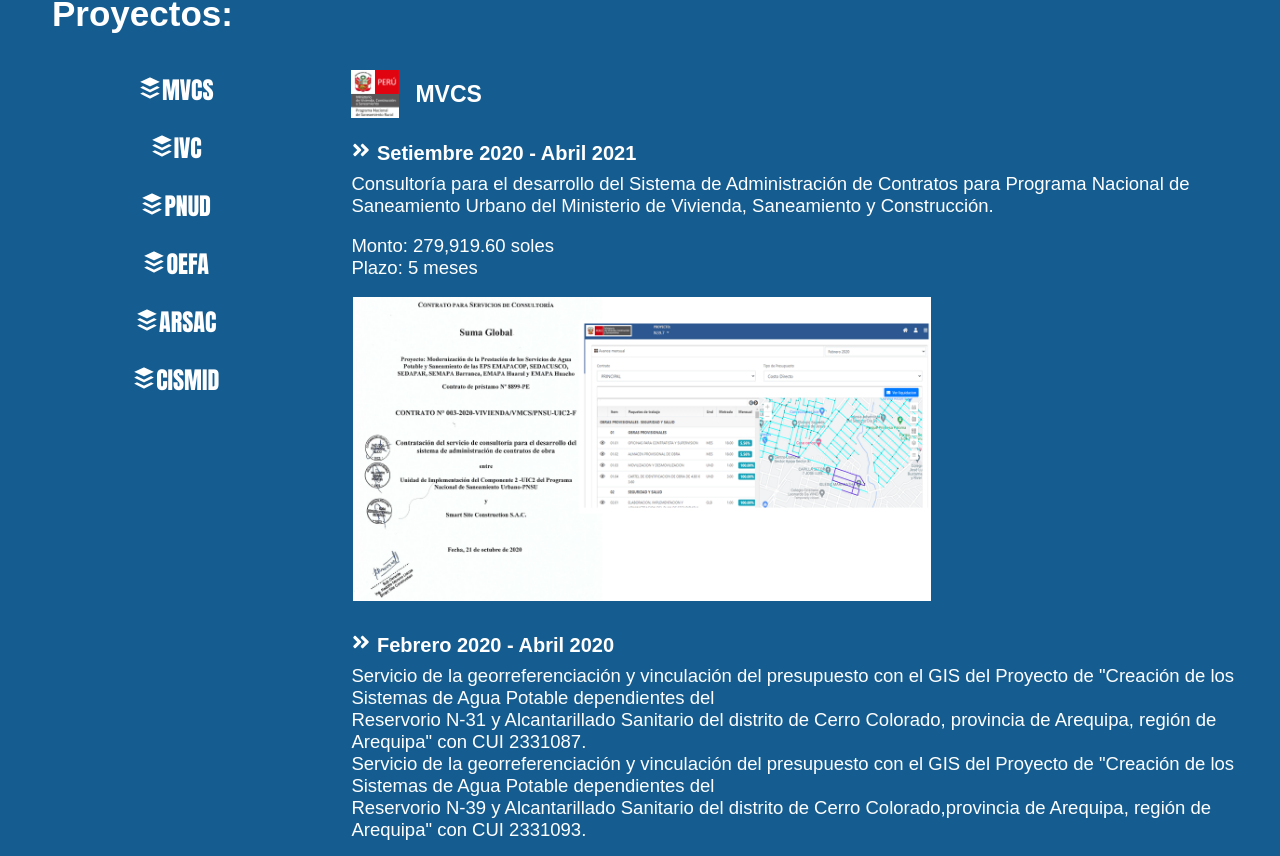
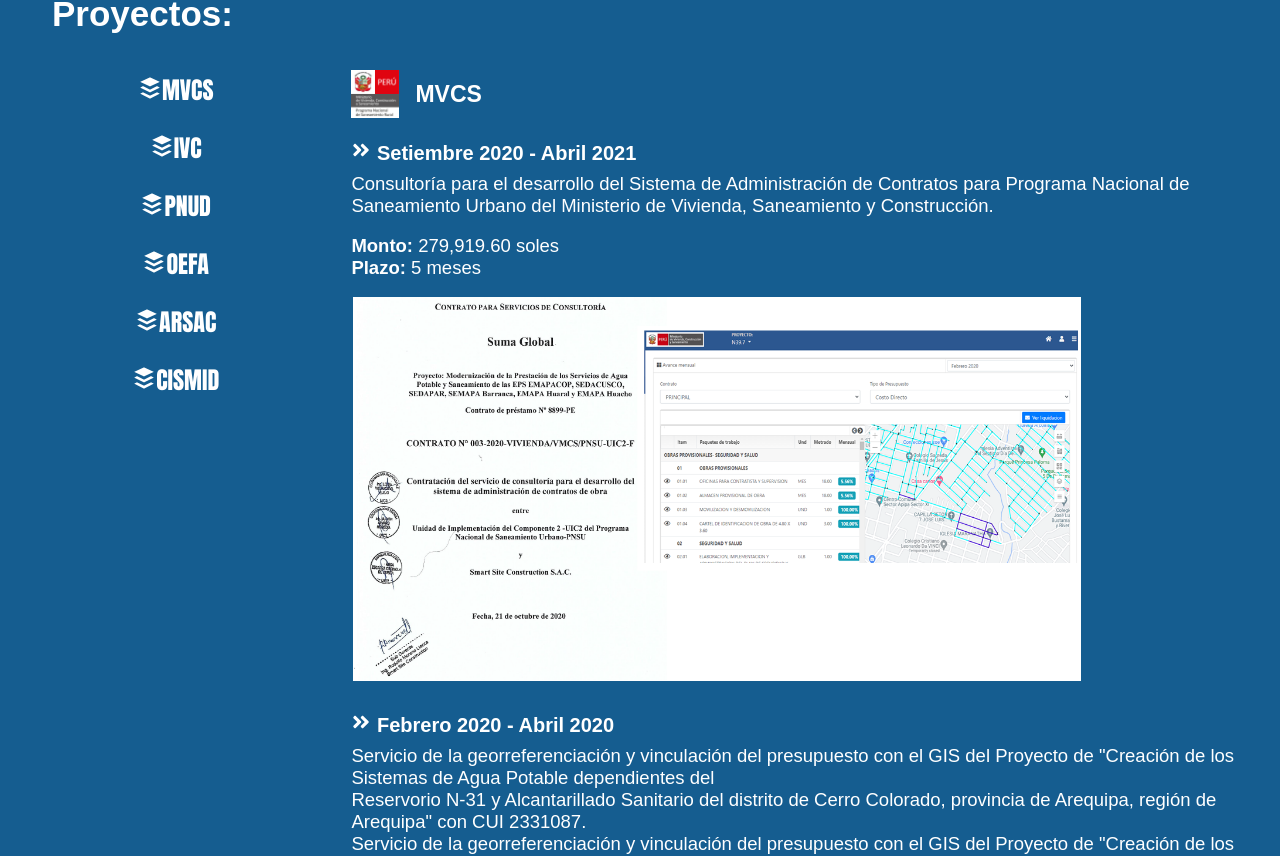
Before and after one commit to GiomarMLL/rodolfo, a React (Create React App) app: page / in a window 1280 px wide. Shown: the part 3243-4099 px from the top of the page. Built offline with nearby package versions, Linux system fonts and the light colour scheme.

Commit message:
change initial rodolfo value

```diff
--- a/src/Proyecto.js
+++ b/src/Proyecto.js
@@ -20,9 +20,13 @@
               )
            })}
            <br ></br>
-           <p>{proyect.monto}</p>
-           <p>{proyect.plazo}</p>
-           <img src={proyect.img}/>
+           {proyect.monto === '' ? '' :
+             <>
+              <p> <b>Monto:</b> {proyect.monto}</p>
+              <p> <b>Plazo:</b> {proyect.plazo}</p>
+             </>
+           }
+           <img style={{width:'120%'}}src={proyect.img}/>
          </div>
        ))}
 
--- a/src/proyectos_data.js
+++ b/src/proyectos_data.js
@@ -28,8 +28,8 @@
          'Consultoría para el desarrollo del Sistema de Administración de Contratos para Programa Nacional de',
          'Saneamiento Urbano del Ministerio de Vivienda, Saneamiento y Construcción.'
         ],
-        monto: 'Monto: 279,919.60 soles',
-        plazo: 'Plazo: 5 meses',
+        monto: '279,919.60 soles',
+        plazo: '5 meses',
         img: mvcs2
       },
       {
@@ -40,6 +40,8 @@
          'Servicio de la georreferenciación y vinculación del presupuesto con el GIS del Proyecto de "Creación de los Sistemas de Agua Potable dependientes del',
          'Reservorio N-39 y Alcantarillado Sanitario del distrito de Cerro Colorado,provincia de Arequipa, región de Arequipa" con CUI 2331093.'
         ],
+        monto: '',
+        plazo: '',
         img: mvcs3
       },
 
@@ -49,6 +51,8 @@
          'Servicio de levantamiento de procesos y requerimientos funcionales para digitalizar el seguimiento y control del proyecto de "ampliación,',
          'renovación y mejoramiento del sistema de agua potable y alcantarillado de la localidad de Caravelí"'
         ],
+        monto: '',
+        plazo: '',
         img: mvcs1
       },
       {
@@ -57,6 +61,8 @@
          'Servicio de georreferenciación y vinculación del presupuesto con el GIS del proyecto de "Ampliación, Renovación y Mejoramiento del',
          'sistema de agua potable y alcantarillado de la localidad de Caravelí".'
         ],
+        monto: '',
+        plazo: '',
         img: null
       }
     ]
@@ -70,8 +76,8 @@
         descripcion:[
           'Consultoría para el desarrollo de un sistema de gestión de obras visual georreferenciado - maker - last planner'
         ],
-        monto: 'Monto: $ 47,247.20',
-        plazo: 'Plazo: 5 meses',
+        monto: '$ 47,247.20',
+        plazo: '5 meses',
         img: ivc2_obra
       },
       {
@@ -79,8 +85,8 @@
         descripcion:[
           'Servicio de desarrollo de una aplicación para seguimiento y control de obras - Módulo de control de agregados.'
         ],
-        monto: 'Monto: 35,400.00 soles',
-        plazo: 'Plazo: 3 meses',
+        monto: '35,400.00 soles',
+        plazo: '3 meses',
         img: ivc_obra
       }
     ]
@@ -95,6 +101,8 @@
          'Desarrollo e implementación de un geoportal orientado a web con información referida a áreas naturales protegidas, así como realizar el análisis y diseño para desarrollar e implementar',
          'plataformas espaciales referidas a commodities verdes y actividades diversas ejecutadas en campo por el proyecto paisajes productivos sostenibles pps.'
         ],
+        monto: '',
+        plazo: '',
         img: pnud_obra
       }
     ]
@@ -109,6 +117,8 @@
            'Servicio para el mantenimiento y la implementación de mejoras en la interfaz de la aplicación de monitoreo ambiental de la OEFA. Servicio para la elaboración de aplicación SIG para la ',
            'determinación de indicadores de calidad de agua en el ámbito de la cuenca del río pucará alcance y descripción del servicio.'
          ],
+         monto: '',
+         plazo: '',
          img: oefa_obra
        }
     ]
@@ -122,6 +132,8 @@
          descripcion:[
            'Desarrollo e implementación de un ERP a medida, usando tecnologías .NET, web, móviles y GIS.'
          ],
+         monto: '',
+         plazo: '',
          img: arsac_obra
        }
     ]
@@ -135,6 +147,8 @@
          descripcion:[
            'Desarrollo de un sistema de gestión de exploraciones geotécnicas que permita visualizar y realizar análisis geotécnico en tiempo real.'
          ],
+         monto: '',
+         plazo: '',
          img: cismid_obra
        }
     ]
```
